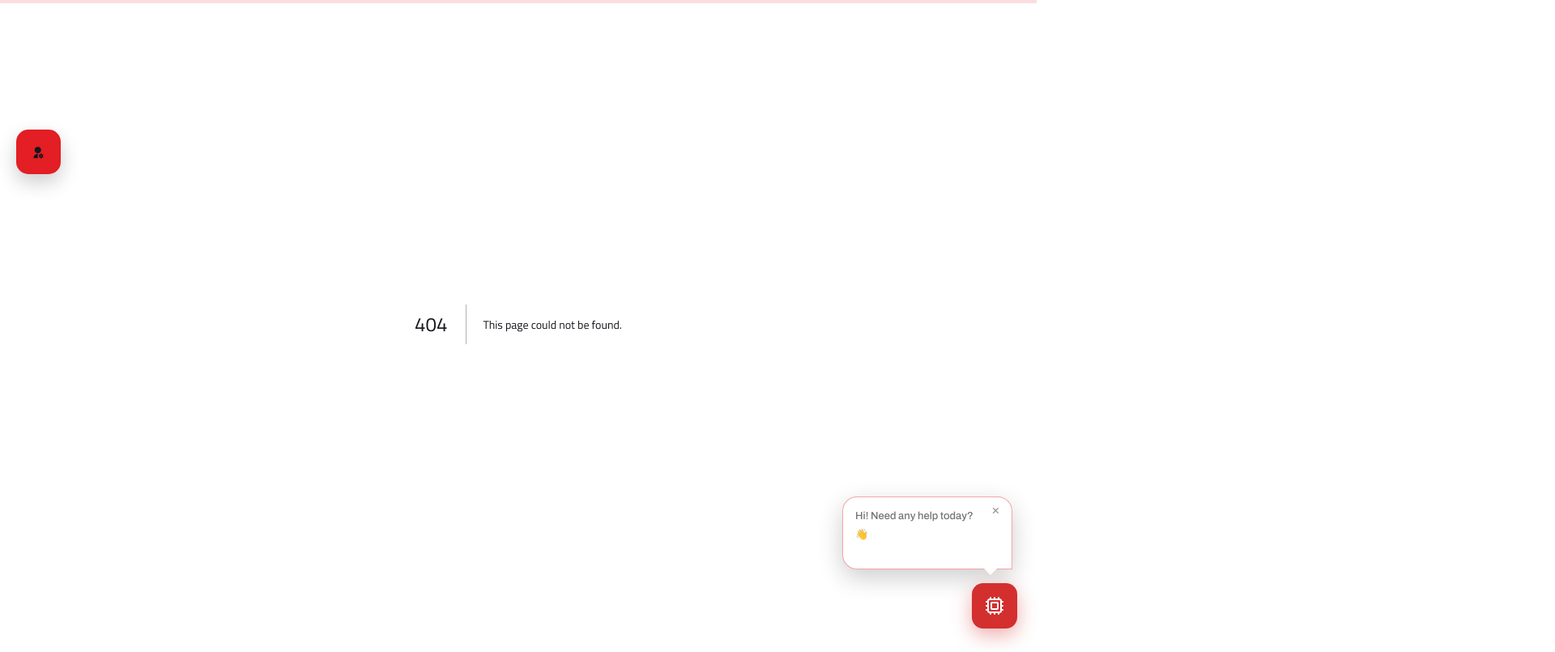
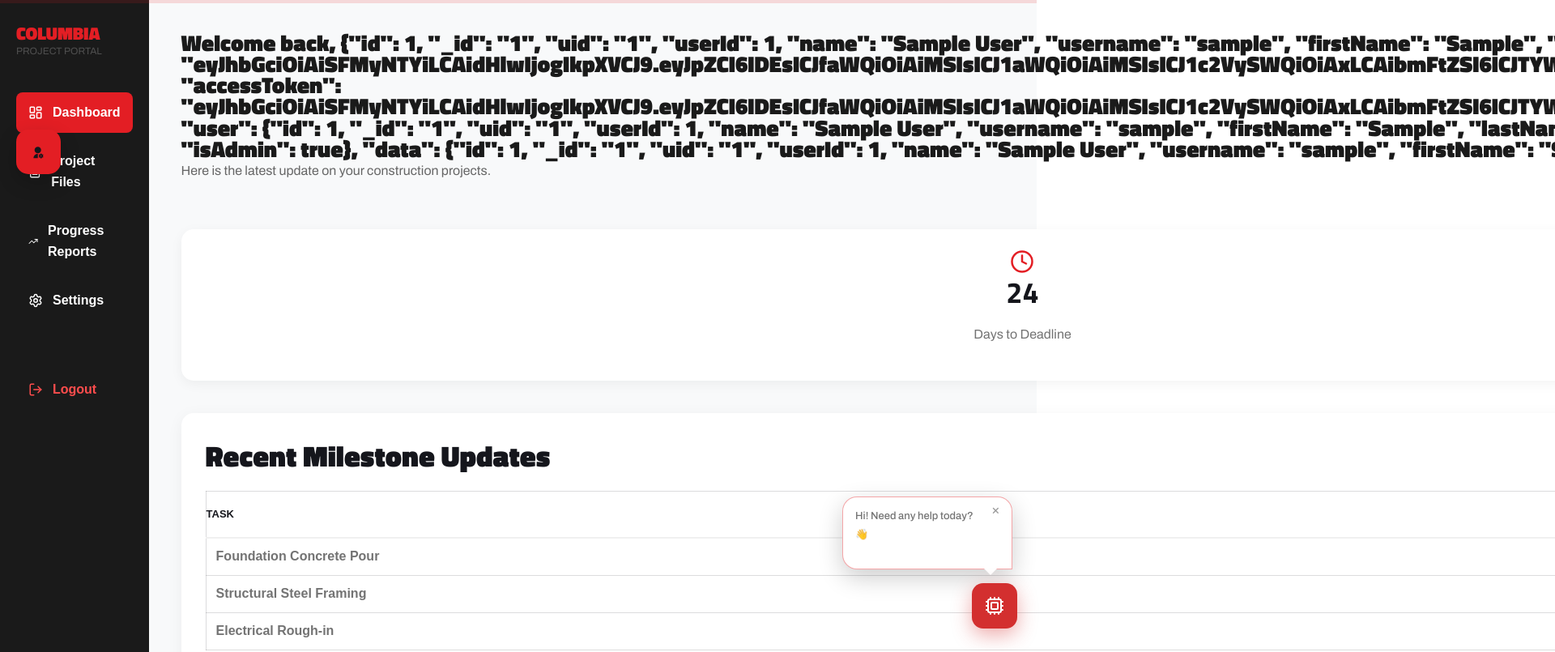
Before and after one commit to kiyaka-990/columbia-developers, a Next.js app: page /pages/dashboard in a window 1280 px wide. Before the commit this address had no page. Shown: the top 805 px of the page at 81% size, 1920 px wide, since content can reach past the window. Built offline with nearby package versions, Linux system fonts and the light colour scheme; sample sign-in values are in the browser's storage.

Commit message:
added dashboard

```diff
--- /dev/null
+++ b/src/app/pages/dashboard/page.js
@@ -0,0 +1,110 @@
+"use client";
+
+import React, { useEffect, useState } from 'react';
+import {
+  LayoutDashboard,
+  FileText,
+  Settings,
+  LogOut,
+  Clock,
+  CheckCircle,
+  AlertCircle,
+  TrendingUp
+} from 'lucide-react';
+
+export default function Dashboard() {
+  const [user, setUser] = useState("Client");
+
+  useEffect(() => {
+  const savedUser = localStorage.getItem("user");
+  if (!savedUser) {
+    // No user found, send them back to home
+    window.location.href = "/";
+  } else {
+    setUser(savedUser);
+  }
+}, []);
+
+  const handleLogout = () => {
+    localStorage.removeItem("user");
+    window.location.href = "/";
+  };
+
+  return (
+    <div style={{ display: 'flex', minHeight: '100vh', backgroundColor: '#f8f9fa', fontFamily: 'sans-serif' }}>
+      {/* Sidebar */}
+      <aside style={{ width: '280px', backgroundColor: '#1a1a1a', color: '#fff', padding: '30px 20px' }}>
+        <div style={{ marginBottom: '40px' }}>
+          <h2 style={{ color: '#e31e24', fontSize: '22px', fontWeight: '800', margin: 0 }}>COLUMBIA</h2>
+          <p style={{ fontSize: '12px', opacity: 0.6 }}>PROJECT PORTAL</p>
+        </div>
+
+        <nav style={{ display: 'flex', flexDirection: 'column', gap: '10px' }}>
+          <button style={navItemStyle(true)}><LayoutDashboard size={18} /> Dashboard</button>
+          <button style={navItemStyle(false)}><FileText size={18} /> Project Files</button>
+          <button style={navItemStyle(false)}><TrendingUp size={18} /> Progress Reports</button>
+          <button style={navItemStyle(false)}><Settings size={18} /> Settings</button>
+          <button onClick={handleLogout} style={{ ...navItemStyle(false), marginTop: '50px', color: '#ff4d4d' }}>
+            <LogOut size={18} /> Logout
+          </button>
+        </nav>
+      </aside>
+
+      {/* Main Content */}
+      <main style={{ flex: 1, padding: '40px' }}>
+        <header style={{ display: 'flex', justifyContent: 'space-between', alignItems: 'center', marginBottom: '40px' }}>
+          <div>
+            <h1 style={{ fontSize: '28px', fontWeight: '800', color: '#1a1a1a', margin: 0 }}>Welcome back, {user}!</h1>
+            <p style={{ color: '#666' }}>Here is the latest update on your construction projects.</p>
+          </div>
+          <div style={{ backgroundColor: '#fff', padding: '10px 20px', borderRadius: '10px', boxShadow: '0 2px 10px rgba(0,0,0,0.05)' }}>
+            <span style={{ fontWeight: 'bold' }}>{new Date().toLocaleDateString()}</span>
+          </div>
+        </header>
+
+        {/* Stats Grid */}
+        <div style={{ display: 'grid', gridTemplateColumns: 'repeat(3, 1fr)', gap: '25px', marginBottom: '40px' }}>
+          <div style={cardStyle()}><Clock color="#e31e24" size={30} /> <h3>24</h3> <p>Days to Deadline</p></div>
+          <div style={cardStyle()}><CheckCircle color="#22c55e" size={30} /> <h3>85%</h3> <p>Project Completion</p></div>
+          <div style={cardStyle()}><AlertCircle color="#f59e0b" size={30} /> <h3>2</h3> <p>Pending Approvals</p></div>
+        </div>
+
+        {/* Project Table Placeholder */}
+        <div style={{ backgroundColor: '#fff', borderRadius: '15px', padding: '30px', boxShadow: '0 4px 20px rgba(0,0,0,0.05)' }}>
+          <h3 style={{ marginBottom: '20px', fontWeight: '800' }}>Recent Milestone Updates</h3>
+          <table style={{ width: '100%', borderCollapse: 'collapse' }}>
+            <thead>
+              <tr style={{ textAlign: 'left', borderBottom: '2px solid #f0f0f0', color: '#999', fontSize: '13px' }}>
+                <th style={{ padding: '15px 0' }}>TASK</th>
+                <th>STATUS</th>
+                <th>DATE</th>
+              </tr>
+            </thead>
+            <tbody>
+              <tr style={tableRowStyle}><td style={{ fontWeight: '600' }}>Foundation Concrete Pour</td><td><span style={badgeStyle('#dcfce7', '#166534')}>Completed</span></td><td>Jan 04, 2026</td></tr>
+              <tr style={tableRowStyle}><td style={{ fontWeight: '600' }}>Structural Steel Framing</td><td><span style={badgeStyle('#fef3c7', '#92400e')}>In Progress</span></td><td>Estimated Jan 15</td></tr>
+              <tr style={tableRowStyle}><td style={{ fontWeight: '600' }}>Electrical Rough-in</td><td><span style={badgeStyle('#f1f1f1', '#666')}>Upcoming</span></td><td>Feb 01, 2026</td></tr>
+            </tbody>
+          </table>
+        </div>
+      </main>
+    </div>
+  );
+}
+
+// Styling Helpers
+const navItemStyle = (active) => ({
+  display: 'flex', alignItems: 'center', gap: '12px', padding: '12px 15px', width: '100%',
+  background: active ? '#e31e24' : 'transparent', color: '#fff', border: 'none',
+  borderRadius: '8px', cursor: 'pointer', textAlign: 'left', fontWeight: '600', transition: '0.2s'
+});
+
+const cardStyle = () => ({
+  backgroundColor: '#fff', padding: '25px', borderRadius: '15px',
+  boxShadow: '0 4px 15px rgba(0,0,0,0.05)', textAlign: 'center'
+});
+
+const tableRowStyle = { borderBottom: '1px solid #f9f9f9' };
+const badgeStyle = (bg, color) => ({
+  backgroundColor: bg, color: color, padding: '4px 12px', borderRadius: '20px', fontSize: '12px', fontWeight: 'bold'
+});
```
Also changed, not shown: src/sections/Common/Header/HeaderOne.jsx (+10 -5 lines).
